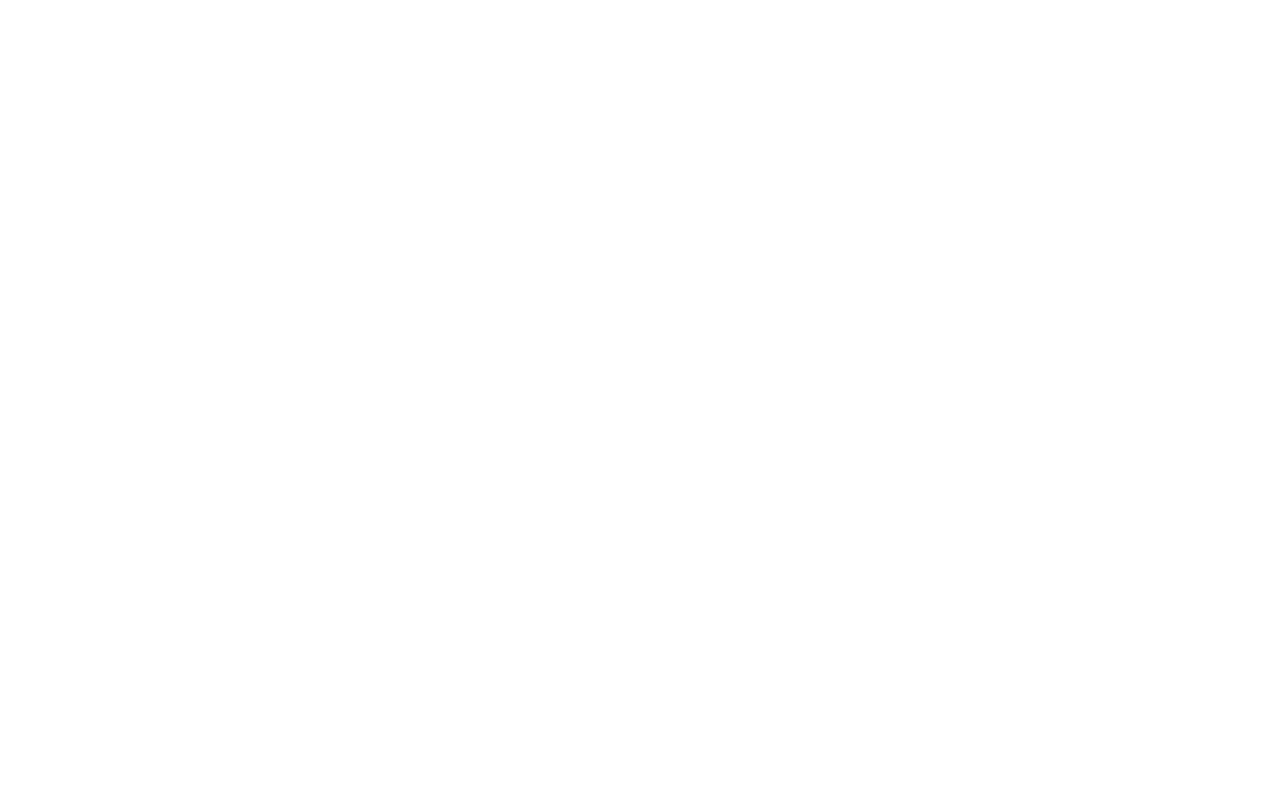
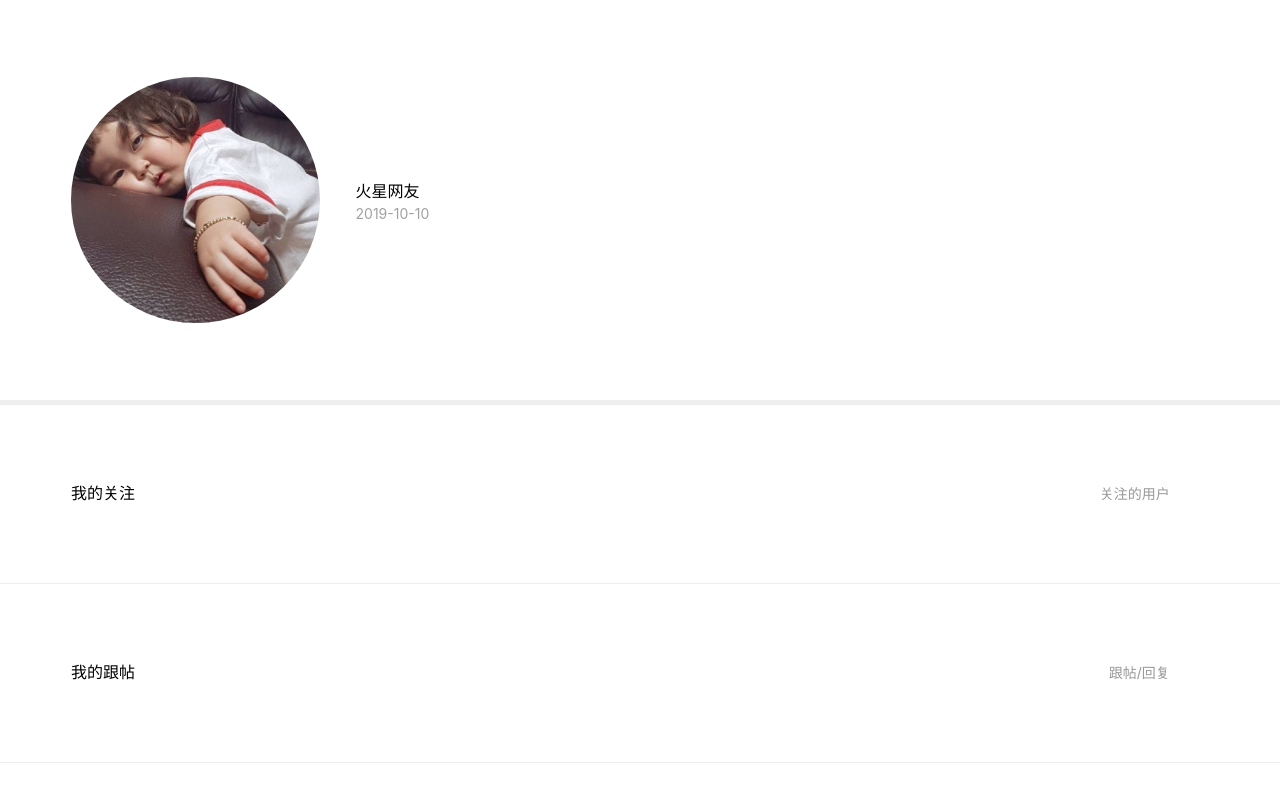
Before and after one commit to huangfenglin/blacknews, a Vue app: page /profile in a window 1280 px wide. Shown: the top 800 px of the page. Built offline with nearby package versions, Linux system fonts and the light colour scheme; a small style sheet from the web is missing.

Commit message:
个人中心的布局和cellBar组件的封装

```diff
--- /dev/null
+++ b/src/components/cellBar.vue
@@ -0,0 +1,45 @@
+<template>
+  <div class="wrapper" @click="jumPage">
+    <div class="left">
+      {{label}}
+    </div>
+    <div class="right">
+      {{desc}}
+      <span class="iconfont iconjiantou1"></span>
+    </div>
+  </div>
+</template>
+
+<script>
+export default {
+  props: ['label','desc'],
+  methods: {
+    jumPage(){
+      console.log(this.label);
+
+      this.$emit('jump', this.label)
+    }
+  }
+}
+</script>
+
+<style lang="less" scoped>
+.wrapper {
+  padding-left: 5.556vw;
+  display: flex;
+  justify-content: space-between;
+  line-height: 13.889vw;
+  border-bottom: 1px solid #eee;
+
+  .right {
+    font-size: 14px;
+    color: #999;
+    .iconjiantou1 {
+        font-size: 14px;
+        color:#999;
+        padding-left:2.778vw;
+        padding-right:5.833vw;
+    }
+  }
+}
+</style>
--- a/src/pages/Register.vue
+++ b/src/pages/Register.vue
@@ -1,7 +1,7 @@
 <template>
   <div class="container">
     <div class="closeBtn">
-      <span class="iconfont iconicon-test" @click="$router.back('login')"></span>
+      <span class="iconfont iconicon-test" @click="$router.back('/login')"></span>
     </div>
     <div class="logo">
       <span class="iconfont iconnew"></span>
@@ -36,8 +36,8 @@
       ></authInput>
     </div>
     <div class="btn">
-            <authBtn text="注册" @send="sendRegister"/>
-        </div>
+      <authBtn text="注册" @send="sendRegister" />
+    </div>
   </div>
 </template>
 
@@ -51,37 +51,35 @@
   },
   data() {
     return {
-      username: '',
-      password: '',
-      nickname: ''
-    }
+      username: "",
+      password: "",
+      nickname: ""
+    };
   },
   methods: {
     setUserName(name) {
-      this.username = name
+      this.username = name;
     },
-    setNickName(nickname){
-      this.nickname = nickname
+    setNickName(nickname) {
+      this.nickname = nickname;
     },
-    setUserPwd(password){
-      this.password = password
+    setUserPwd(password) {
+      this.password = password;
     },
-    sendRegister(){
+    sendRegister() {
       this.$axios({
-        url: 'http://127.0.0.1:3000/register',
-        method: 'post',
+        url: "/register",
+        method: "post",
         data: {
           username: this.username,
           password: this.password,
           nickname: this.nickname
         }
-      }).then( res => {
-        if(res.data.statusCode && res.data.statusCode == 400){
-          this.$toast.fail(res.data.message)
-        }else {
-          this.$toast.success(res.data.message)
+      }).then(res => {
+        if (!res.data.statusCode) {
+          this.$toast.success(res.data.message);
         }
-      })
+      });
     }
   }
 };
--- /dev/null
+++ b/src/pages/profile.vue
@@ -0,0 +1,71 @@
+<template>
+  <div>
+    <div class="profile">
+      <div class="infot-left">
+        <img class="avatar" src="@/assets/images/timg.jpg" />
+        <div class="profile-middle">
+          <div class="name">
+            <span class="iconfont iconxingbienan"></span>
+            火星网友
+          </div>
+          <div class="time">2019-10-10</div>
+        </div>
+      </div>
+      <span id="rightjiantou" class="iconfont iconjiantou1"></span>
+    </div>
+    <cellBar label="我的关注" desc="关注的用户" @jump="jumpToPage" />
+    <cellBar label="我的跟帖" desc="跟帖/回复" @jump="jumpToPage" />
+    <cellBar label="我的收藏" desc="文章/视频" @jump="jumpToPage" />
+    <cellBar label="设置" @jump="jumpToPage" />
+  </div>
+</template>
+
+<script>
+import cellBar from "@/components/cellBar";
+export default {
+  components: {
+    cellBar
+  },
+  methods: {
+     jumpToPage(label) {
+            console.log('跳转到'+label+'页面');
+        }
+  }
+};
+</script>
+
+<style lang="less"scoped>
+.profile {
+  display: flex;
+  padding: 6vw 5.556vw;
+  justify-content: space-between;
+  align-items: center;
+  border-bottom: 5px solid #eee;
+  .infot-left {
+    display: flex;
+    justify-content: center;
+    align-items: center;
+    .profile-middle {
+      padding-left: 2.778vw;
+      font-size: 16px;
+      .time {
+        padding-top: 3px;
+        font-size: 14px;
+        color: #a1a1a1;
+      }
+    }
+  }
+}
+.iconfont.iconxingbienan {
+  background-color: #fff;
+  color: #75b9eb;
+}
+#rightjiantou {
+  padding-left: 5px;
+  color: #a1a1a1;
+}
+.avatar {
+  width: 19.444vw;
+  border-radius: 50%;
+}
+</style>
--- a/src/router/index.js
+++ b/src/router/index.js
@@ -1,24 +1,47 @@
 import Vue from 'vue'
 import Router from 'vue-router'
-import Login from '../pages/login.vue'
-import Register from '../pages/Register.vue'
+import Login from '@/pages/login.vue'
+import Register from '@/pages/Register.vue'
+import Profile from '@/pages/profile.vue'
+
 
 Vue.use(Router)
 
 const routes =[
   {
     path: '/login',
-    name: 'login',
-    component: Login
+    name: 'loginPage',
+    component: Login,
+    meta: {
+      title:'登陆'
+    }
   },
   {
     path: '/register',
-    name: 'Register',
-    component: Register
+    name: 'registerPage',
+    component: Register,
+    meta: {
+      title:'注册'
+    }
+  },
+  {
+    path: '/profile',
+    name: 'profilePage',
+    component: Profile,
+    meta: {
+      title:'个人中心'
+    }
   }
 ]
 
-export default new Router({
+const router = new Router({
   routes,
   mode:'history'
 })
+// 全局导航守卫
+router.beforeEach((to, from, next) => {
+document.title = to.matched[0].meta.title
+next()
+})
+
+export default router
```
Also changed, not shown: src/assets/images/timg.jpg (added).
